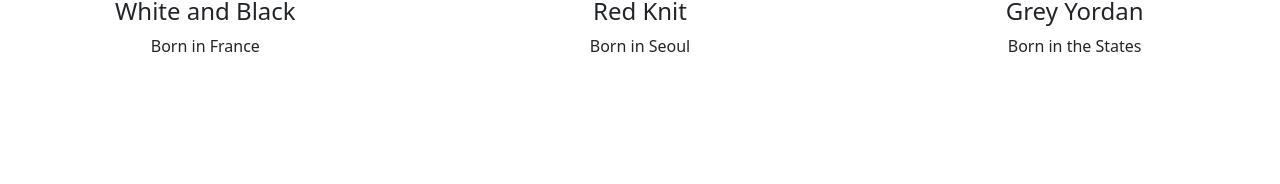
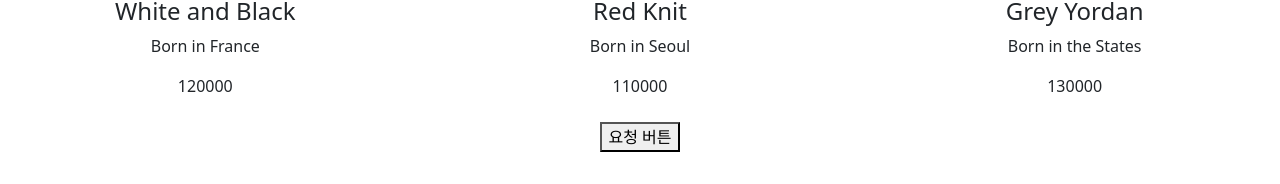
Before and after one commit to Kimsklavier/reactShoppingMall, a React (Create React App) app: page / in a window 1280 px wide. Shown: the part 613-797 px from the top of the page. Built offline with nearby package versions, Linux system fonts and the light colour scheme.

Commit message:
마지막

```diff
--- a/package.json
+++ b/package.json
@@ -6,6 +6,7 @@
     "@testing-library/jest-dom": "^5.17.0",
     "@testing-library/react": "^13.4.0",
     "@testing-library/user-event": "^13.5.0",
+    "axios": "^1.4.0",
     "bootstrap": "^5.3.0",
     "react": "^18.2.0",
     "react-bootstrap": "^2.8.0",
--- a/src/App.js
+++ b/src/App.js
@@ -7,15 +7,17 @@ import data from './data.js';
 import { useState } from 'react';
 import {Routes, Route, Link, useNavigate, Outlet} from 'react-router-dom'
 import Detail from './pages/Detail.js'
+import axios from 'axios'
 
 function App() {
 
   let [shoes, setShoes] = useState(data);
   let navigate = useNavigate();
-
+  let [clickCount, setClickCount] = useState(2);
+  let [dataIs, setDataIs] = useState(true);
   let [dataCount, setDataCount] = useState(0);
 
-  console.log(shoes);
+  // console.log(shoes);
   return (
 
     <div className="App">
@@ -43,13 +45,32 @@ function App() {
               {
                 shoes.map((a, i)=> {
                   return (
-                    <Card shoes={shoes[i]} />
+                    <Card shoes={shoes[i]} key={i} />
                   )
                 })
               }
-
             </div>
           </div>
+
+          { dataIs ?
+            <button onClick={()=> {
+              axios.get(`https://codingapple1.github.io/shop/data${clickCount}.json`)
+              .then((data)=> {
+                console.log(data.data);
+                let copy = [...shoes, ...data.data];
+                setShoes(copy);
+                setClickCount(clickCount+1);
+              })
+              .catch(()=> {
+                alert("상품이 더 없다");
+                setDataIs(false);
+              })
+
+              axios.post('')
+
+            }}>요청 버튼</button>
+            : null
+          }
         </>}>
 
         </Route>
@@ -68,6 +89,8 @@ function App() {
   );
 }
 
+
+
 function About() {
   return (
     <>
@@ -84,6 +107,8 @@ function Card(props) {
     <img src={'https://codingapple1.github.io/shop/shoes'+(props.shoes.id+1)+'.jpg'} width={"80%"}/>
     <h4>{props.shoes.title}</h4>
     <p>{props.shoes.content}</p>
+    <p>{props.shoes.price}</p>
+
   </div>
   )
 }
--- a/src/index.js
+++ b/src/index.js
@@ -6,12 +6,12 @@ import reportWebVitals from './reportWebVitals';
 import { BrowserRouter } from 'react-router-dom';
 const root = ReactDOM.createRoot(document.getElementById('root'));
 root.render(
-  //<React.StrictMode>
+  <React.StrictMode>
     <BrowserRouter>
       <App />
     </BrowserRouter>
 
-  //</React.StrictMode>
+  </React.StrictMode>
 );
 
 // If you want to start measuring performance in your app, pass a function
--- a/src/pages/Detail.js
+++ b/src/pages/Detail.js
@@ -1,6 +1,7 @@
 import { useParams } from "react-router-dom";
 import styled from 'styled-components';
 import { useState, useEffect } from 'react';
+import { Button, Nav, Navbar, Container, Tab } from 'react-bootstrap';
 
 
 
@@ -11,6 +12,7 @@ let YellowBtn = styled.button`
     `
 
 function Detail(props) {
+    let [탭, setTab] = useState(0);
 
     let [count, setCount] = useState(0);
 
@@ -30,6 +32,7 @@ function Detail(props) {
         // 렌더링 "이후"에 동작.
         console.log('하세요');
 
+        // 반환함수는 unmount 시점에 실행됨.
         return () => {
             console.log('안녕');
             // clearTimeout(makeTimer);
@@ -38,6 +41,9 @@ function Detail(props) {
     // 여기서는  [ ]에 있는 변수나 state 가 변할 때만 useEffect 안에 있는 콜백함수의 코드 실행.
     // 즉 로드시(mount) 한 번 실행하고,
     // 그 이후 [ ]에 있는 변수or state가 변할 때(update) 실행.
+    // 최초에는 '하세요' 가 출력되고,
+    // count가 변할 때(unmount)
+
     // [] 에는 변수가 없기 때문에 update 될 때에는 useEffect 안에 있는 코드 실행 X
 
     // 이거 왜쓰냐?
@@ -66,8 +72,40 @@ function Detail(props) {
                     <button className="btn btn-danger">주문하기</button>
                 </div>
             </div>
+
+            <Nav variant="tabs"  defaultActiveKey="link0">
+          <Nav.Item>
+            <Nav.Link eventKey="link0" onClick={()=> {
+                setTab(0);
+            }}>버튼0</Nav.Link>
+          </Nav.Item>
+          <Nav.Item>
+          <Nav.Link eventKey="link1" onClick={()=> {
+                setTab(1);
+            }}>버튼1</Nav.Link>
+          </Nav.Item>
+          <Nav.Item>
+          <Nav.Link eventKey="link2" onClick={()=> {
+                setTab(2);
+            }}>버튼2</Nav.Link>
+          </Nav.Item>
+      </Nav>
+      <TabContent 탭={탭}/>
         </div>
     )
 }
 
+function TabContent(props) { // props 대신 {탭} 만 가져오면
+if(props.탭 == 0) {  // 여기 조건문에 그냥 탭 == 0 이라고 써도 된다.
+    return <div>내용0</div>
+  } else if (props.탭 == 1) {
+    return <div>내용1</div>
+  } else {
+    return <div>내용2</div>
+  }
+
+  // 또는
+  // [<div>내용0</div>, <div>내용1</div>, <div>내용2</div>] [탭] 으로 쓸 수도 있다.
+}
+
 export default Detail;
```
Also changed, not shown: 1 other file (tests, documents, lock files or other folders).
